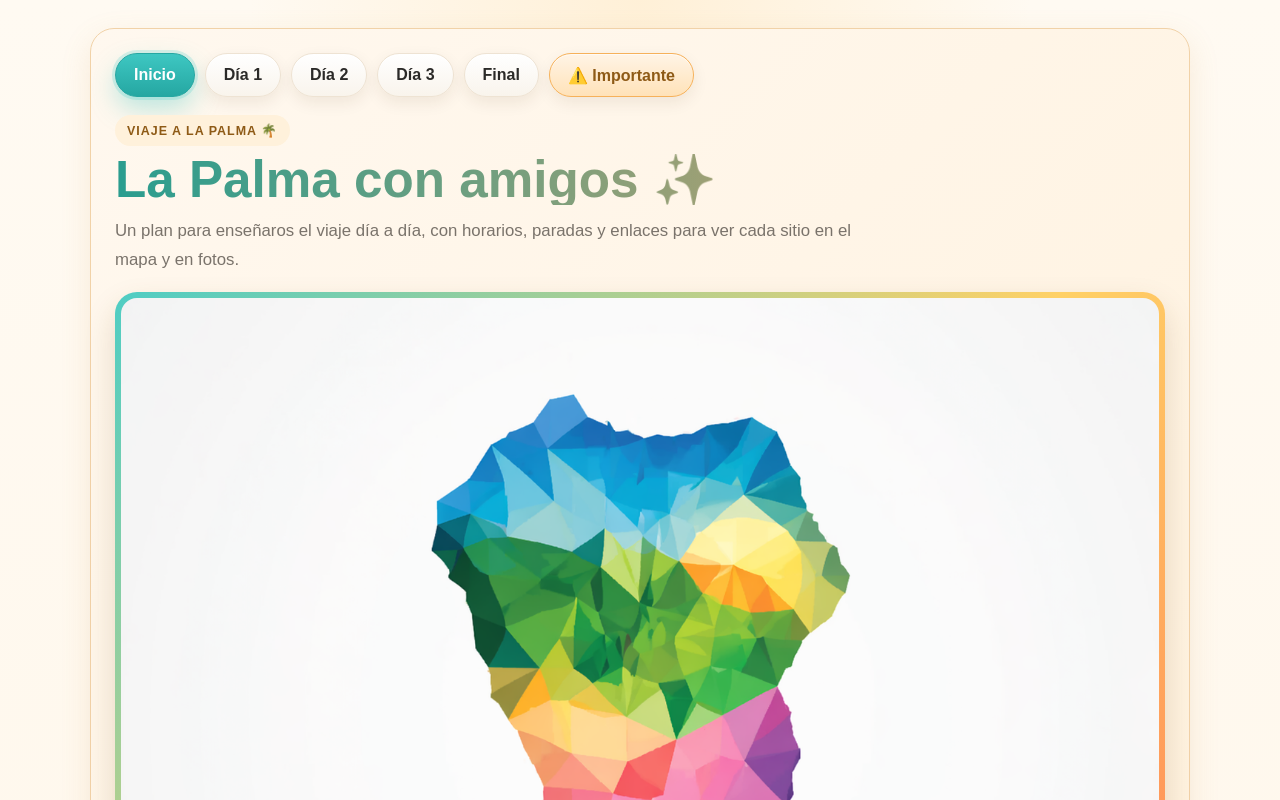
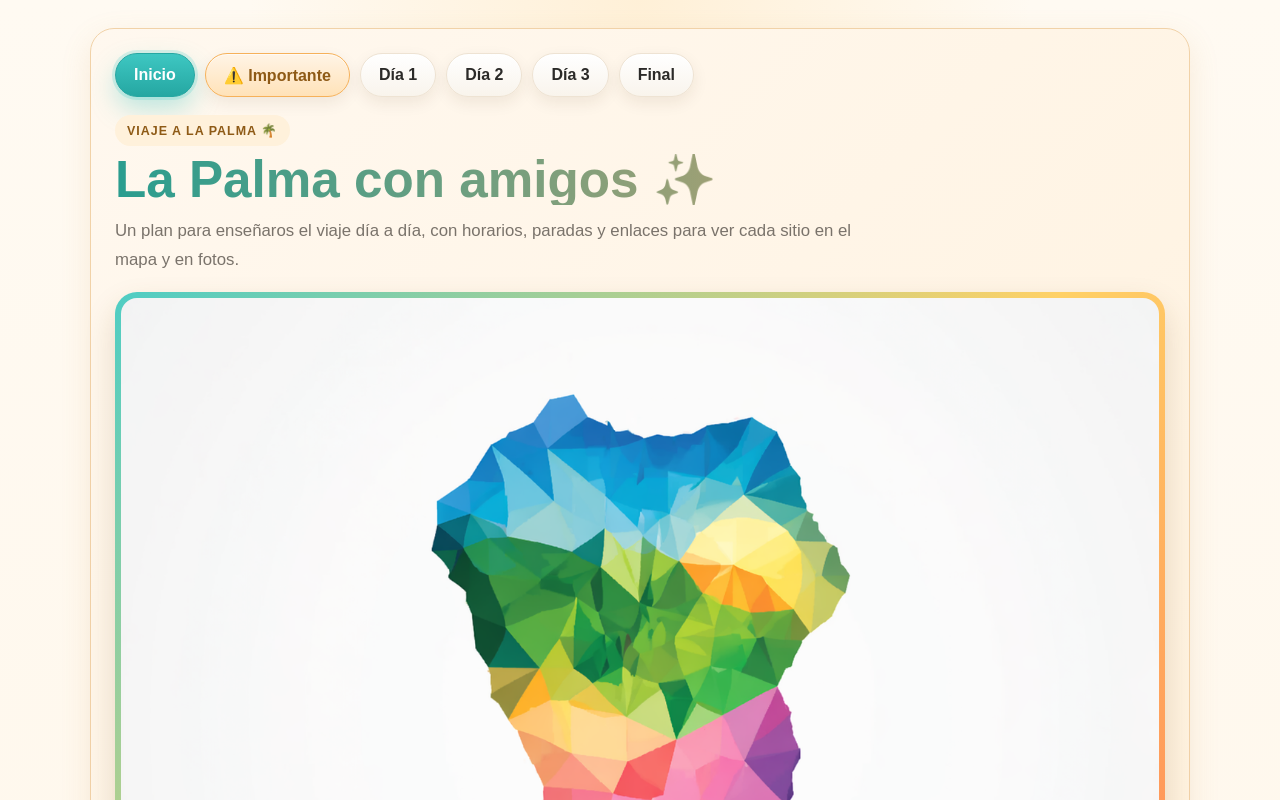
Before and after one commit to aniram115-commits/Viaje-La-Palma, a Next.js app: page / in a window 1280 px wide. Shown: the top 800 px of the page. Built offline with nearby package versions, Linux system fonts and the light colour scheme.

Commit message:
Add files via upload

```diff
--- a/app/page.tsx
+++ b/app/page.tsx
@@ -27,6 +27,16 @@ const [currentView, setCurrentView] = useState<"home" | "day" | "final" | "impor
       Inicio
     </button>
 
+<button
+  className={currentView === "important" ? "day-tab important active glow" : "day-tab important"}
+  onClick={() => {
+    setCurrentView("important");
+    setOpenStopName("");
+  }}
+>
+  ⚠️ Importante
+</button>
+
     {itinerary.map((day) => (
       <button
         key={day.id}
@@ -55,15 +65,6 @@ const [currentView, setCurrentView] = useState<"home" | "day" | "final" | "impor
       Final
     </button>
 
-<button
-  className={currentView === "important" ? "day-tab important active glow" : "day-tab important"}
-  onClick={() => {
-    setCurrentView("important");
-    setOpenStopName("");
-  }}
->
-  ⚠️ Importante
-</button>
   </div>
 
   {currentView === "home" && (
```
